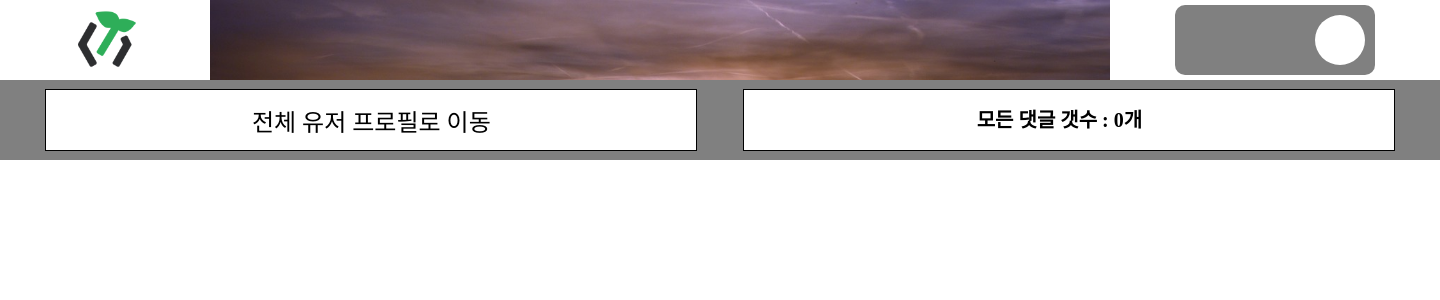
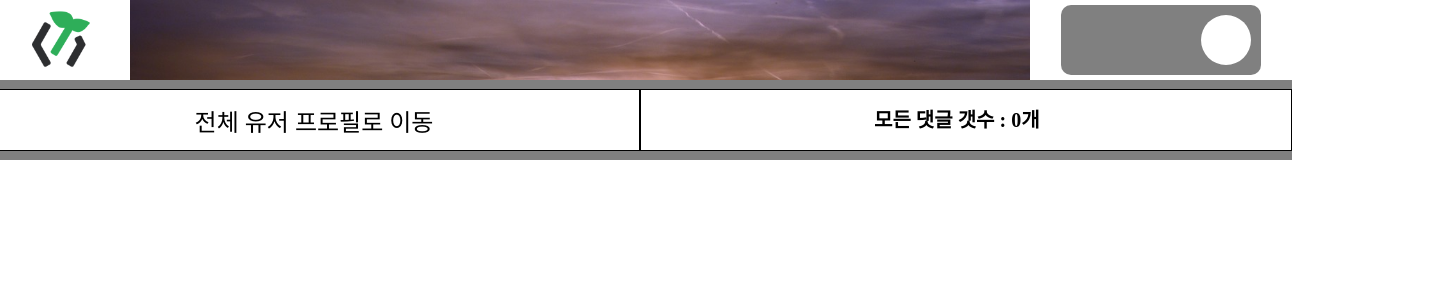
Before and after one commit to potato-club/Hat_Gamza, a React (Create React App) app: page / in a window 1280 px wide. Shown: the top 300 px of the page, 1440 px wide, since content can reach past the window. Built offline with nearby package versions, Linux system fonts and the light colour scheme; no server answers.

Commit message:
style: 중앙배치

```diff
--- a/src/App.tsx
+++ b/src/App.tsx
@@ -1,13 +1,20 @@
 import React from 'react';
 import './global.css';
 import Header from './components/header/Header';
+import styled from 'styled-components';
 
 function App() {
   return (
-    <>
-      <Header/>
-    </>
+    <Container>
+        <Header/>
+    </Container>
   );
 }
 
 export default App;
+
+const Container = styled.div`
+  display: flex;
+  justify-content: center;
+  align-items: center;
+`
```
